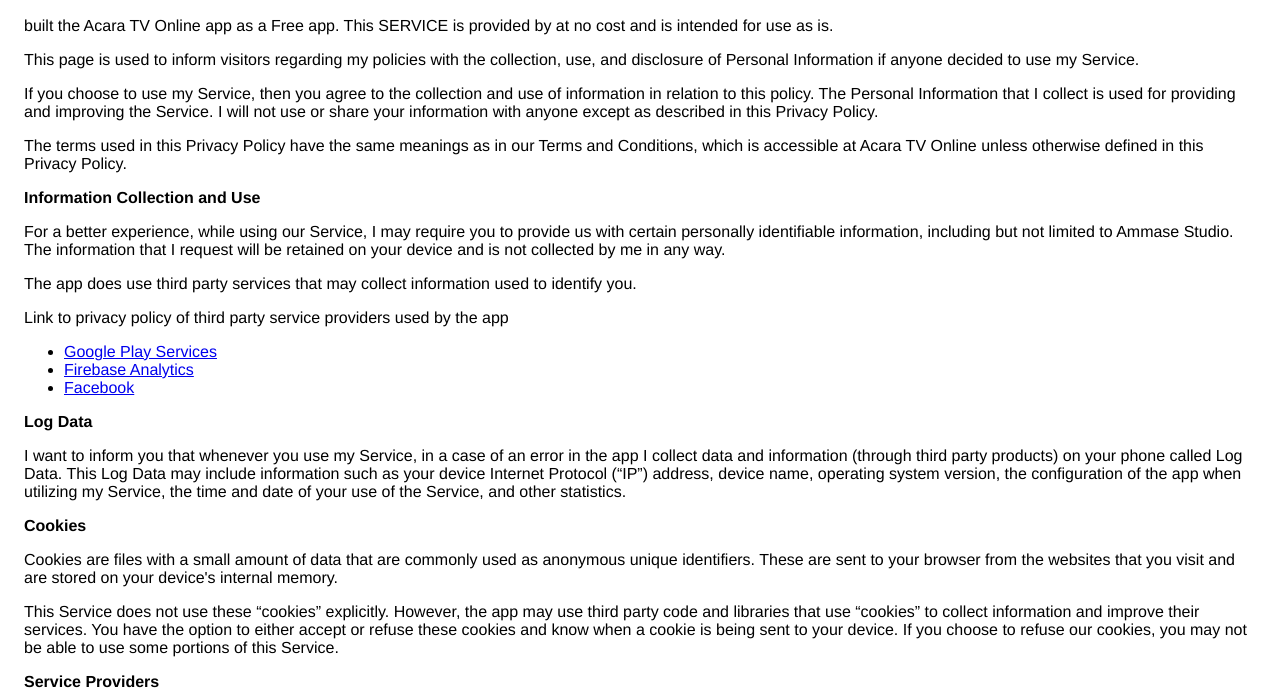
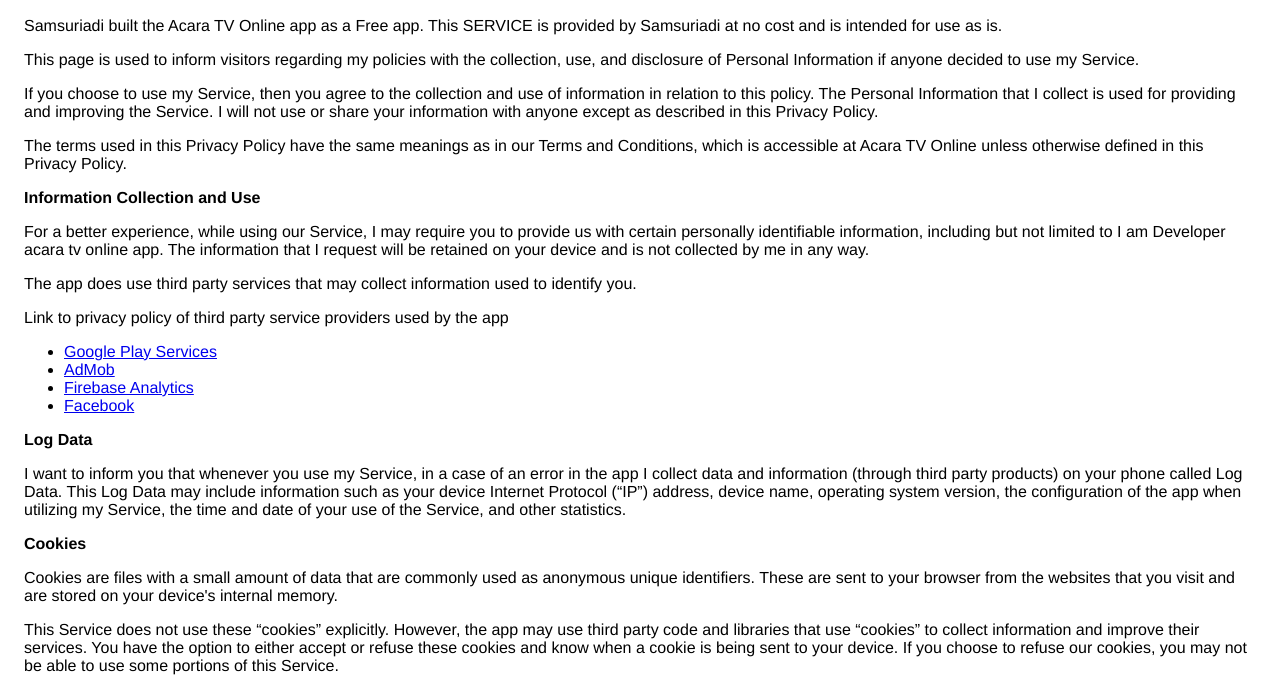
Before and after one commit to Adhyammase/private, a plain HTML site: page index.html in a window 1280 px wide. Shown: the part 75-763 px from the top of the page. Drawn offline with Linux system fonts and the light colour scheme.

Commit message:
Update index.html
update

```diff
--- a/index.html
+++ b/index.html
@@ -7,8 +7,8 @@
       <style> body { font-family: 'Helvetica Neue', Helvetica, Arial, sans-serif; padding:1em; } </style>
     </head>
     <body>
-    <h2>Privacy Policy</h2> <p>  built the Acara TV Online app as a Free app. This SERVICE is provided by
-                     at no cost and is intended for use as is.
+    <h2>Privacy Policy</h2> <p> Samsuriadi built the Acara TV Online app as a Free app. This SERVICE is provided by
+                    Samsuriadi at no cost and is intended for use as is.
                   </p> <p>This page is used to inform visitors regarding my policies with the collection, use, and disclosure
                     of Personal Information if anyone decided to use my Service.
                   </p> <p>If you choose to use my Service, then you agree to the collection and use of information in
@@ -18,8 +18,8 @@
                   </p> <p>The terms used in this Privacy Policy have the same meanings as in our Terms and Conditions, which is
                     accessible at Acara TV Online unless otherwise defined in this Privacy Policy.
                   </p> <p><strong>Information Collection and Use</strong></p> <p>For a better experience, while using our Service, I may require you to provide us with certain
-                    personally identifiable information, including but not limited to Ammase Studio. The information that I request will be retained on your device and is not collected by me in any way.
-                  </p> <p>The app does use third party services that may collect information used to identify you.</p> <div><p>Link to privacy policy of third party service providers used by the app</p> <ul><li><a href="https://www.google.com/policies/privacy/" target="_blank">Google Play Services</a></li><!----><li><a href="https://firebase.google.com/policies/analytics" target="_blank">Firebase Analytics</a></li><li><a href="https://www.facebook.com/about/privacy" target="_blank">Facebook</a></li><!----><!----><!----><!----></ul></div> <p><strong>Log Data</strong></p> <p> I want to inform you that whenever you use my Service, in a case of
+                    personally identifiable information, including but not limited to I am Developer acara tv online app. The information that I request will be retained on your device and is not collected by me in any way.
+                  </p> <p>The app does use third party services that may collect information used to identify you.</p> <div><p>Link to privacy policy of third party service providers used by the app</p> <ul><li><a href="https://www.google.com/policies/privacy/" target="_blank">Google Play Services</a></li><li><a href="https://support.google.com/admob/answer/6128543?hl=en" target="_blank">AdMob</a></li><li><a href="https://firebase.google.com/policies/analytics" target="_blank">Firebase Analytics</a></li><li><a href="https://www.facebook.com/about/privacy" target="_blank">Facebook</a></li><!----><!----><!----><!----></ul></div> <p><strong>Log Data</strong></p> <p> I want to inform you that whenever you use my Service, in a case of
                     an error in the app I collect data and information (through third party products) on your phone
                     called Log Data. This Log Data may include information such as your device Internet Protocol (“IP”) address,
                     device name, operating system version, the configuration of the app when utilizing my Service,
```
